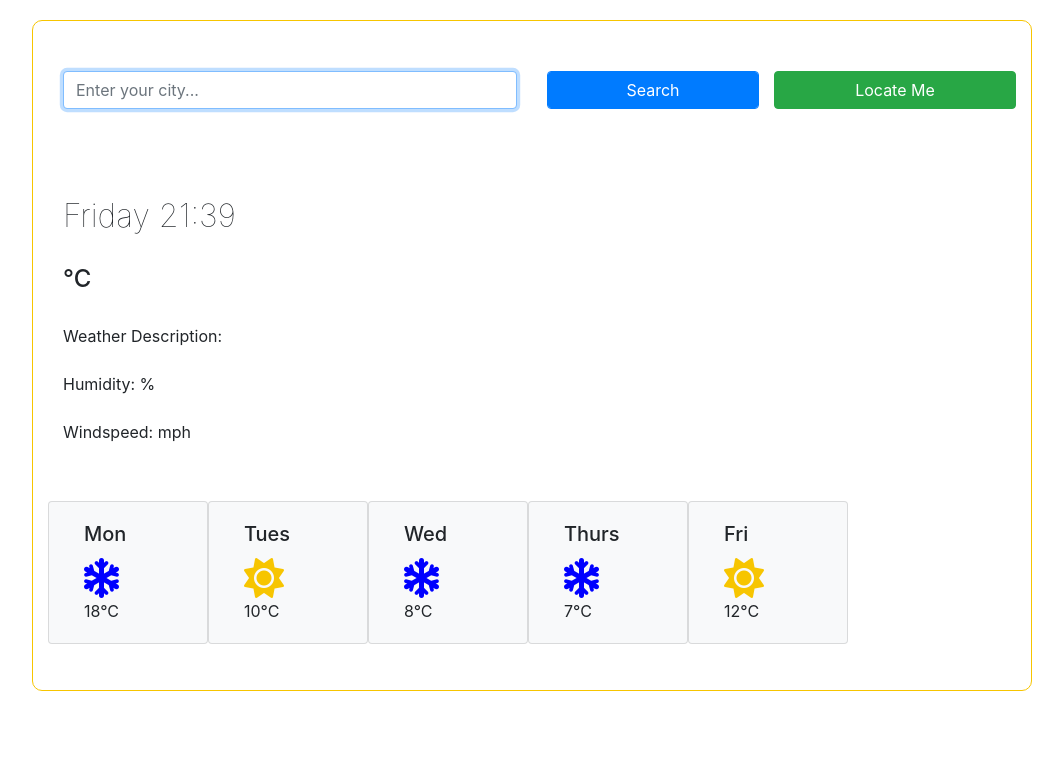
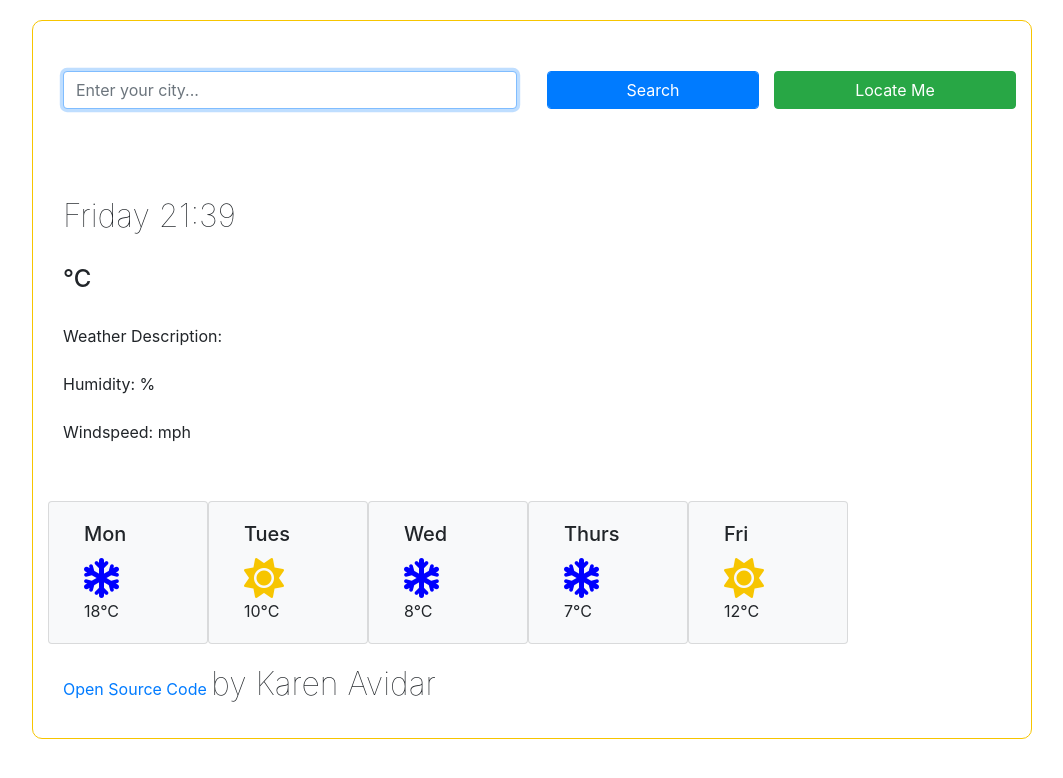
Before and after one commit to karenleeav/weather-application, a plain HTML site: page index.html in a window 1280 px wide. Shown: the whole page, without its empty margins (108-1171 px from the left). Drawn offline with nearby package versions, Linux system fonts and the light colour scheme; no server answers.

Commit message:
Added link to GitHub on HTML

```diff
--- a/index.html
+++ b/index.html
@@ -109,6 +109,8 @@
                     </div>
                 </div>
             </div>
+            <a href="https://github.com/karenleeav/weather-application">Open Source Code</a>
+            <span>by Karen Avidar</span>
         </div>
     </div>
     <script src="src\index.js"></script>
```
